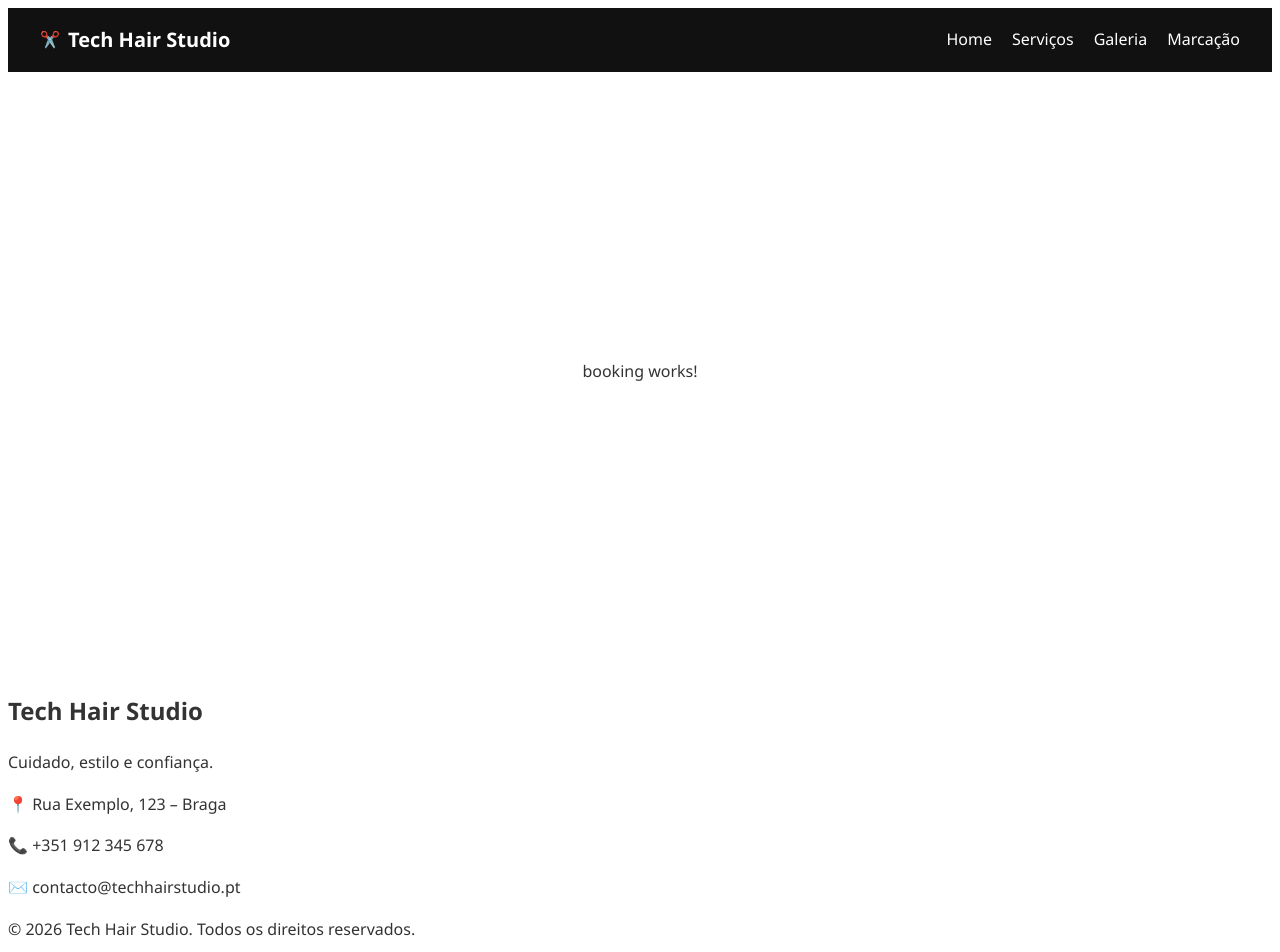
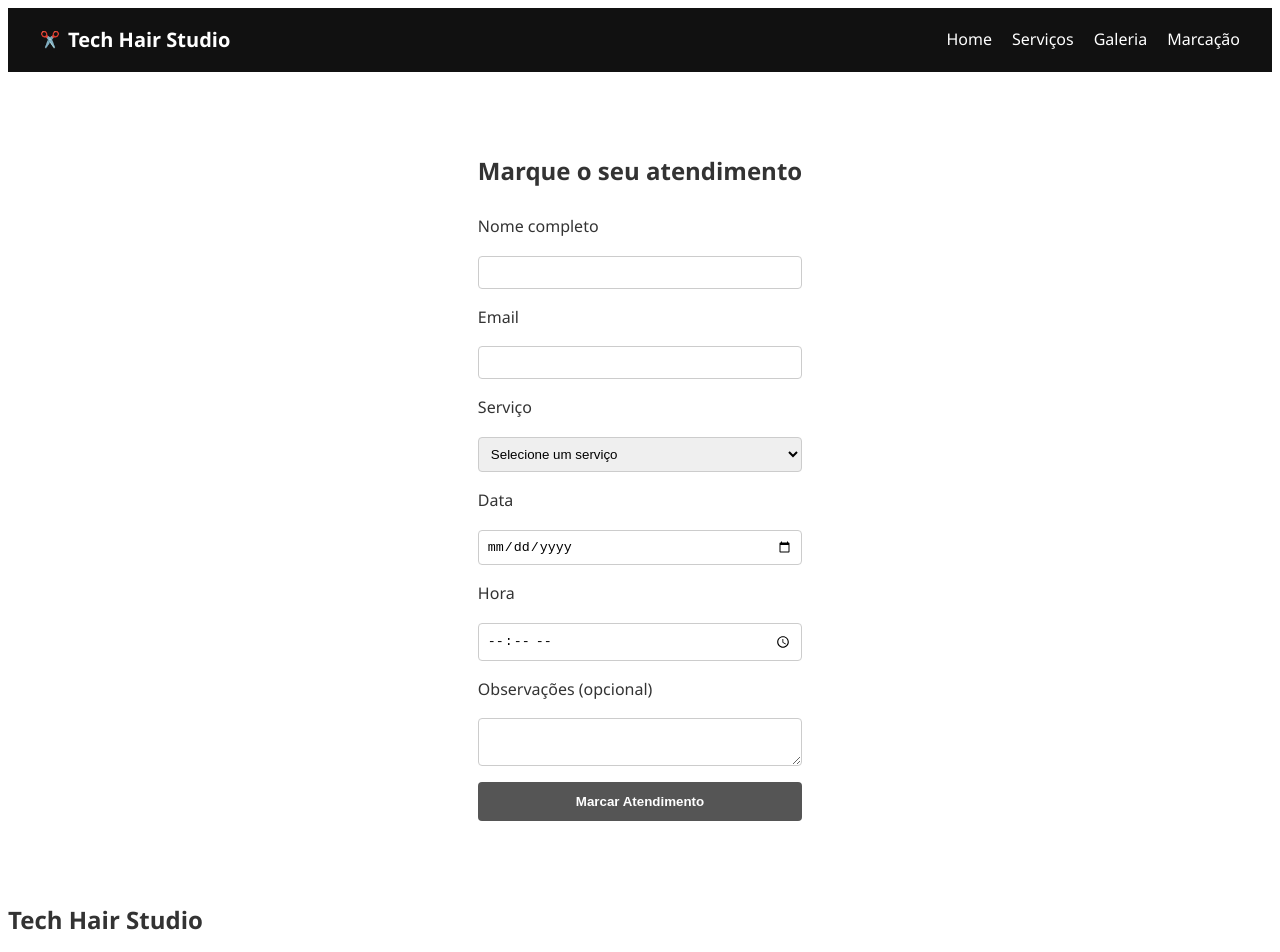
Before and after one commit to Maria-Helena-Almeida/Projeto_Final_UC00604, an Angular app: page /booking in a window 1280 px wide. Shown: the top 952 px of the page. Built offline with nearby package versions, Linux system fonts and the light colour scheme.

Commit message:
conteudo da galeria e inicio do bookin com o formulario

```diff
--- a/src/app/pages/booking/booking.css
+++ b/src/app/pages/booking/booking.css
@@ -0,0 +1,50 @@
+.booking-section {
+  max-width: 600px;
+  margin: 40px auto;
+  padding: 20px;
+}
+
+h1 {
+  text-align: center;
+  margin-bottom: 24px;
+}
+
+form {
+  display: flex;
+  flex-direction: column;
+  gap: 16px;
+}
+
+label {
+  font-weight: 500;
+}
+
+input, select, textarea {
+  padding: 8px;
+  border-radius: 4px;
+  border: 1px solid #ccc;
+}
+
+textarea {
+  resize: vertical;
+}
+
+button {
+  padding: 12px;
+  background-color: #111;
+  color: #fff;
+  border: none;
+  border-radius: 4px;
+  font-weight: bold;
+  cursor: pointer;
+}
+
+button:disabled {
+  background-color: #555;
+  cursor: not-allowed;
+}
+
+.error {
+  color: red;
+  font-size: 12px;
+}
--- a/src/app/pages/booking/booking.html
+++ b/src/app/pages/booking/booking.html
@@ -1 +1,42 @@
-<p>booking works!</p>
+<section class="booking-section">
+  <h1>Marque o seu atendimento</h1>
+  <form [formGroup]="bookingForm" (ngSubmit)="onSubmit()">
+    <label>Nome completo</label>
+    <input type="text" formControlName="name" />
+    <div class="error" *ngIf="bookingForm.get('name')?.invalid && bookingForm.get('name')?.touched">
+      Nome é obrigatório (mín. 3 caracteres)
+    </div>
+
+    <label>Email</label>
+    <input type="email" formControlName="email" />
+    <div class="error" *ngIf="bookingForm.get('email')?.invalid && bookingForm.get('email')?.touched">
+      Email inválido
+    </div>
+
+    <label>Serviço</label>
+    <select formControlName="service">
+      <option value="">Selecione um serviço</option>
+      <option *ngFor="let s of services" [value]="s">{{ s }}</option>
+    </select>
+    <div class="error" *ngIf="bookingForm.get('service')?.invalid && bookingForm.get('service')?.touched">
+      Seleciona um serviço
+    </div>
+
+    <label>Data</label>
+    <input type="date" formControlName="date" />
+    <div class="error" *ngIf="bookingForm.get('date')?.invalid && bookingForm.get('date')?.touched">
+      Data é obrigatória
+    </div>
+
+    <label>Hora</label>
+    <input type="time" formControlName="time" />
+    <div class="error" *ngIf="bookingForm.get('time')?.invalid && bookingForm.get('time')?.touched">
+      Hora é obrigatória
+    </div>
+
+    <label>Observações (opcional)</label>
+    <textarea formControlName="notes"></textarea>
+
+    <button type="submit" [disabled]="bookingForm.invalid">Marcar Atendimento</button>
+  </form>
+</section>
--- a/src/app/pages/booking/booking.ts
+++ b/src/app/pages/booking/booking.ts
@@ -1,11 +1,42 @@
 import { Component } from '@angular/core';
+import { ReactiveFormsModule, FormBuilder, FormGroup, Validators } from '@angular/forms';
+import { CommonModule } from '@angular/common';
 
 @Component({
   selector: 'app-booking',
-  imports: [],
+  standalone: true,
+  imports: [CommonModule, ReactiveFormsModule],
   templateUrl: './booking.html',
-  styleUrl: './booking.css',
+  styleUrls: ['./booking.css']
 })
 export class Booking {
+  bookingForm: FormGroup;
 
+  services = [
+    'Corte de cabelo',
+    'Coloração',
+    'Tratamento capilar',
+    'Penteados e styling',
+    'Extensões',
+    'Alisamento e permanente'
+  ];
+
+  constructor(private fb: FormBuilder) {
+    this.bookingForm = this.fb.group({
+      name: ['', [Validators.required, Validators.minLength(3)]],
+      email: ['', [Validators.required, Validators.email]],
+      service: ['', Validators.required],
+      date: ['', Validators.required],
+      time: ['', Validators.required],
+      notes: ['']
+    });
+  }
+
+  onSubmit() {
+    if (this.bookingForm.valid) {
+      console.log('Form submitted:', this.bookingForm.value);
+      alert('Agendamento enviado com sucesso!');
+      this.bookingForm.reset();
+    }
+  }
 }
--- a/src/app/pages/gallery/gallery.css
+++ b/src/app/pages/gallery/gallery.css
@@ -0,0 +1,83 @@
+/* =========================
+   Banner da Galeria
+========================= */
+.gallery-banner {
+  text-align: center;
+  padding: 50px 20px;
+  background-color: #f5f5f5;
+  color: #333;
+}
+
+.gallery-banner h1 {
+  font-size: 2.5rem;
+  margin-bottom: 10px;
+  font-family: 'Segoe UI', sans-serif;
+}
+
+.gallery-banner p {
+  font-size: 1.1rem;
+  color: #666;
+}
+
+/* =========================
+   Grid da Galeria
+========================= */
+.gallery-grid {
+  display: grid;
+  grid-template-columns: repeat(auto-fit, minmax(250px, 1fr));
+  gap: 20px;
+  padding: 40px 20px;
+}
+
+/* =========================
+   Item da Galeria
+========================= */
+.gallery-item {
+  position: relative;
+  overflow: hidden;
+  border-radius: 10px;
+  cursor: pointer;
+  transition: transform 0.3s ease, box-shadow 0.3s ease;
+}
+
+.gallery-item img {
+  width: 100%;
+  height: 100%;
+  object-fit: cover;
+  display: block;
+  transition: transform 0.5s ease;
+}
+
+/* =========================
+   Hover efeito
+========================= */
+.gallery-item:hover img {
+  transform: scale(1.1);
+}
+
+.gallery-item:hover {
+  box-shadow: 0 15px 25px rgba(0, 0, 0, 0.3);
+}
+
+/* =========================
+   Responsividade
+========================= */
+@media (max-width: 768px) {
+  .gallery-banner h1 {
+    font-size: 2rem;
+  }
+
+  .gallery-banner p {
+    font-size: 1rem;
+  }
+
+  .gallery-grid {
+    gap: 15px;
+  }
+}
+
+@media (max-width: 480px) {
+  .gallery-banner {
+    padding: 30px 15px;
+  }
+}
--- a/src/app/pages/gallery/gallery.html
+++ b/src/app/pages/gallery/gallery.html
@@ -1 +1,25 @@
-<p>gallery works!</p>
+<section class="gallery-banner">
+  <h1>Galeria de Trabalhos</h1>
+  <p>Inspirações e resultados reais dos nossos clientes.</p>
+</section>
+
+<section class="gallery-grid">
+  <div class="gallery-item">
+    <img src="https://images.pexels.com/photos/29189825/pexels-photo-29189825.jpeg?auto=compress&cs=tinysrgb&w=600" alt="Cabeleireiro trabalha corte moderno" />
+  </div>
+  <div class="gallery-item">
+    <img src="https://images.pexels.com/photos/4625622/pexels-photo-4625622.jpeg?auto=compress&cs=tinysrgb&w=600" alt="Barbeiro estilizando cabelo" />
+  </div>
+    <div class="gallery-item">
+    <img src="https://images.pexels.com/photos/3065209/pexels-photo-3065209.jpeg?auto=compress&cs=tinysrgb&w=600" alt="Estilista trabalhando no salão" />
+  </div>
+  <div class="gallery-item">
+    <img src="https://images.pexels.com/photos/3268732/pexels-photo-3268732.jpeg?auto=compress&cs=tinysrgb&w=600" alt="Cabeleireiro em ação" />
+  </div>
+  <div class="gallery-item">
+    <img src="https://images.pexels.com/photos/2301842/pexels-photo-2301842.jpeg?auto=compress&cs=tinysrgb&w=600" alt="Resultado do penteato" />
+  </div>
+    <div class="gallery-item">
+    <img src="https://images.pexels.com/photos/1321916/pexels-photo-1321916.jpeg?auto=compress&cs=tinysrgb&w=600" alt="Coloração" />
+  </div>
+</section>
```
Also changed, not shown: src/app/pages/gallery/gallery.ts (+3 -5 lines).
